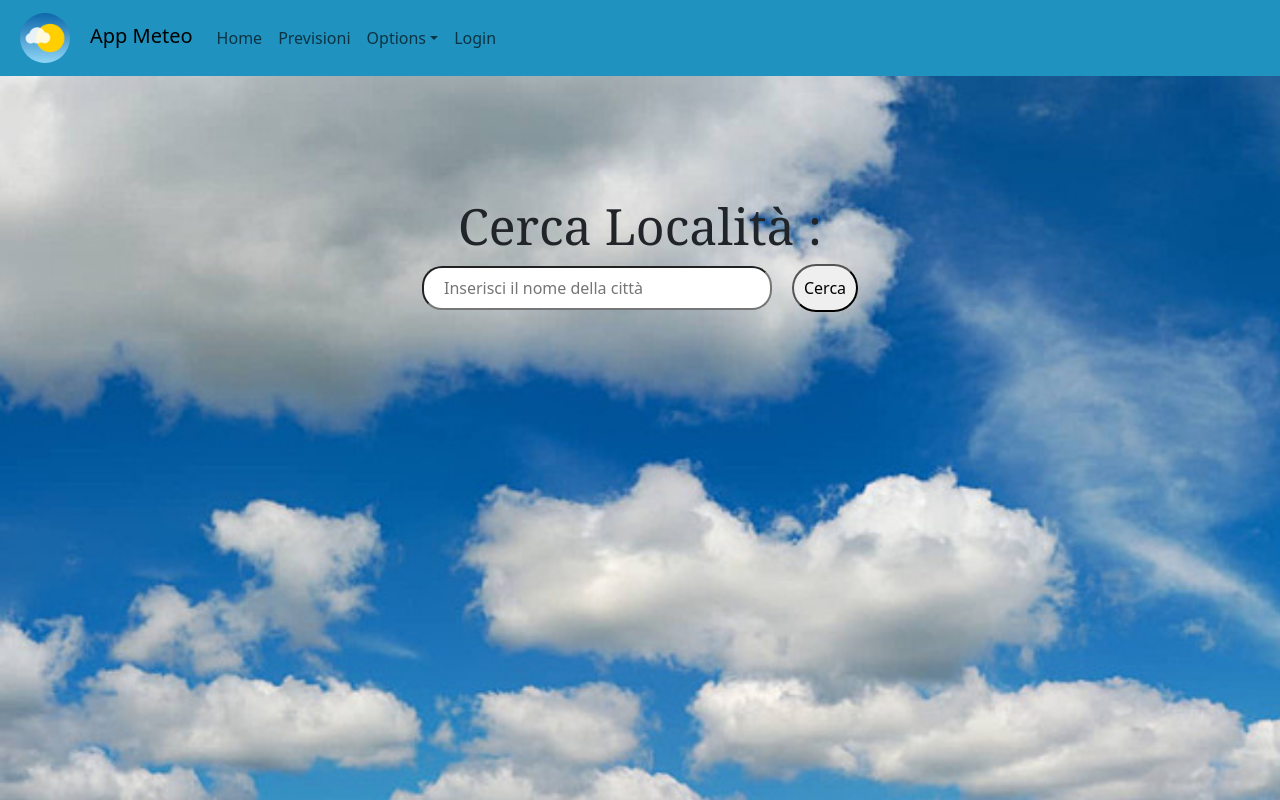
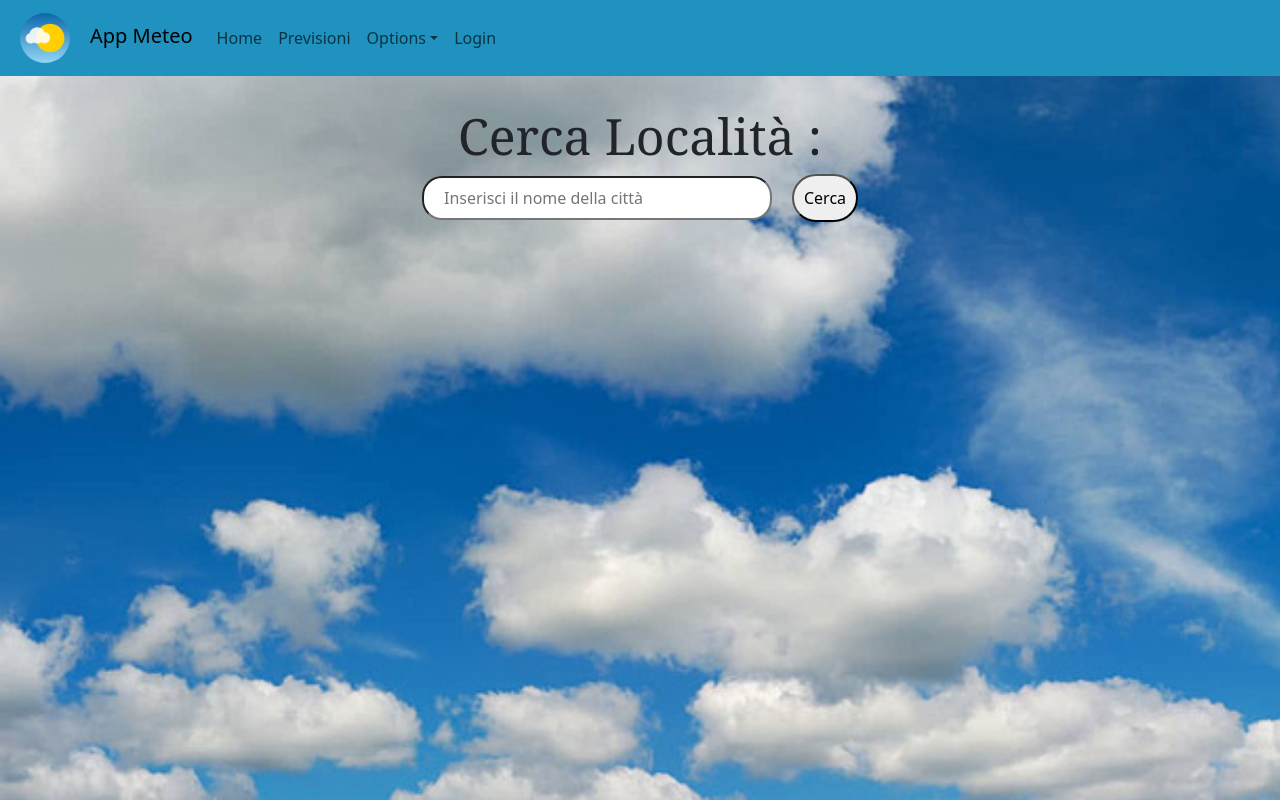
Before and after one commit to GiorgioMigliaccio08/U3-W2-L5-FS0423IT-Weekly-Project-App-Meteo, a React (Create React App) app: page / in a window 1280 px wide. Shown: the top 800 px of the page. Built offline with nearby package versions, Linux system fonts and the light colour scheme.

Commit message:
Commit 2

```diff
--- a/src/App.css
+++ b/src/App.css
@@ -61,7 +61,7 @@
 }
 
 .Inserimento {
-  padding-top: 120px;
+  padding-top: 30px;
   font-weight: 300;
   font-size: 50px;
   font-family: Georgia, "Times New Roman", Times, serif;
@@ -85,7 +85,8 @@
     margin-top: 30px;
     margin-left: 60px;
     margin-right: 60px;
-    padding: 10px;
+    margin-bottom: 20px;
+    padding: 150px;
     border-radius: 5px;
   }
 }
```
